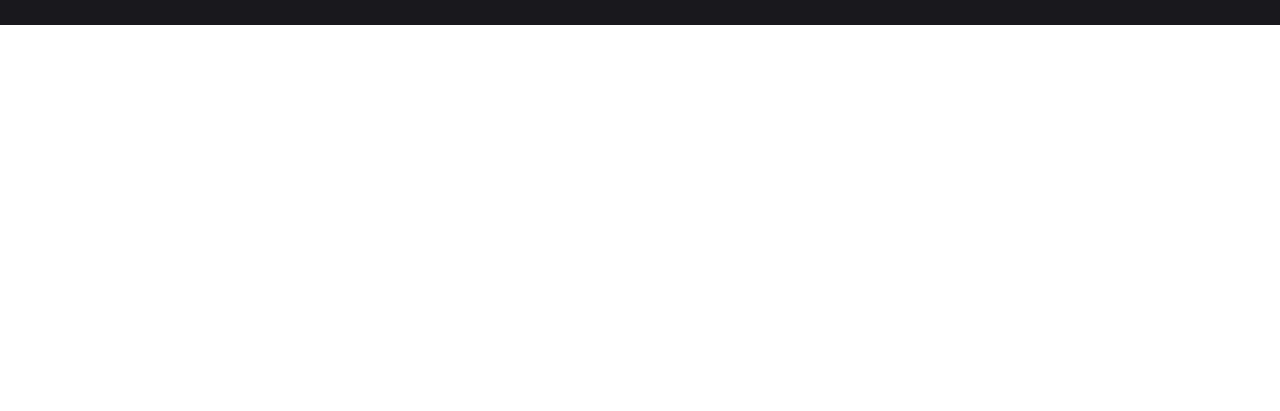
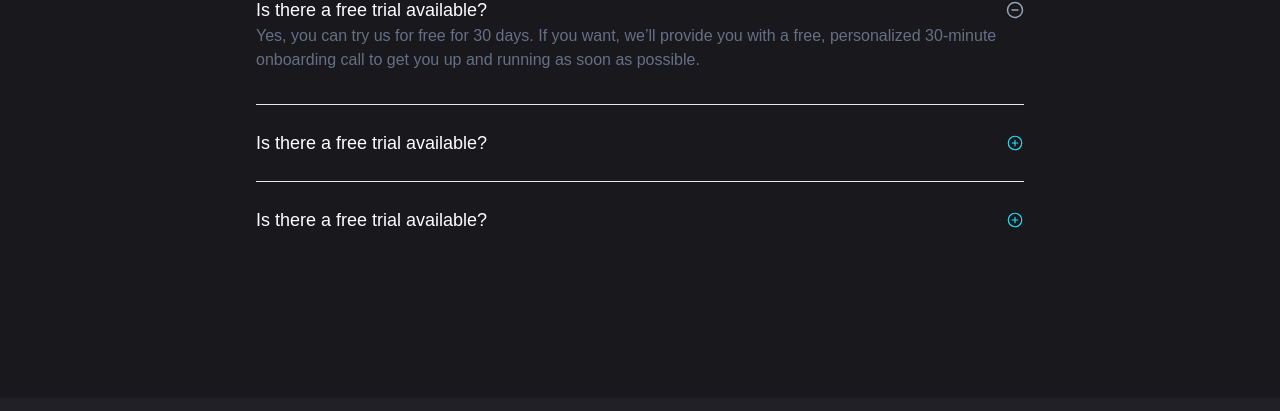
Before and after one commit to Privoce/webrowse-landing, a Gatsby site: page /pricing in a window 1280 px wide. Shown: the part 2389-2800 px from the top of the page. Before the commit the page ends 2414 px from the top, so only its background shows below. Built offline with nearby package versions, Linux system fonts and the light colour scheme; Gatsby itself is replaced by a stand-in of ours.

Commit message:
feat: faq

```diff
--- a/src/pages/pricing.js
+++ b/src/pages/pricing.js
@@ -1,6 +1,8 @@
-import React, { useState } from "react"
+import React, { useRef, useState } from "react"
 import styled, { keyframes } from 'styled-components';
 import { FaTwitter, FaGithub } from 'react-icons/fa'
+import { IoAddCircleOutline } from 'react-icons/io5'
+import { FiMinusCircle } from 'react-icons/fi'
 import ScrollSpy from 'react-scrollspy-navigation';
 import TypeForm from "../components/TypeForm";
 import SEO from '../components/SEO/webrowse';
@@ -397,6 +399,72 @@ const StyledContainer = styled.section`
       }
     }
 `;
+const StyledFAQ = styled.section`
+ background-color:#19181D;
+ color: #fff;
+ display: flex;
+ flex-direction: column;
+ align-items: center;
+ padding:140px 0;
+ .header{
+  font-weight: 600;
+  font-size: 36px;
+  line-height: 44px;
+  margin-bottom: 20px;
+ }
+ .desc{
+  font-weight: normal;
+  font-size: 20px;
+  line-height: 30px;
+  margin-bottom: 64px;
+ }
+ .list{
+   display: flex;
+   flex-direction: column;
+   width: 768px;
+   .ask{
+     border-top: 1px solid #E4E7EC;
+     padding-top: 24px;
+     padding-bottom: 24px;
+    font-weight: 500;
+    font-size: 18px;
+    line-height: 28px;
+    display: flex;
+    align-items: center;
+    justify-content: space-between;
+    .toggle{
+      cursor: pointer;
+      &.collapse{
+        display: none;
+      }
+      &.expand{
+        display: block;
+      }
+    }
+
+    &.expand {
+      padding-bottom: 0;
+      .expand{
+        display: none;
+      }
+      .collapse{
+        display: block;
+      }
+    }
+    &.expand + .ans{
+      display: block;
+    }
+   }
+   .ans{
+     display: none;
+     color: #667085;
+      font-weight: normal;
+      font-size: 16px;
+      line-height: 24px;
+      padding-bottom: 32px;
+   }
+ }
+`;
 const StyledFooter = styled.footer`
     background-color:#19181D;
     padding:0 112px;
@@ -490,8 +558,19 @@ const StyledNewsletter = styled.section`
 const Prices = {
   mon: 8,
   ann: 12
-}
+};
+const Questions = [{
+  ask: 'Is there a free trial available?',
+  ans: 'Yes, you can try us for free for 30 days. If you want, we’ll provide you with a free, personalized 30-minute onboarding call to get you up and running as soon as possible.'
+}, {
+  ask: 'Is there a free trial available?',
+  ans: 'Yes, you can try us for free for 30 days. If you want, we’ll provide you with a free, personalized 30-minute onboarding call to get you up and running as soon as possible.'
+}, {
+  ask: 'Is there a free trial available?',
+  ans: 'Yes, you can try us for free for 30 days. If you want, we’ll provide you with a free, personalized 30-minute onboarding call to get you up and running as soon as possible.'
+},]
 const PricingPage = () => {
+  const faqsRef = useRef(null)
   const [plan, setPlan] = useState('mon')
   const [typeformVisible, setTypeformVisible] = useState(false);
   const toggleTypeForm = () => {
@@ -499,6 +578,13 @@ const PricingPage = () => {
   }
   const handleSelectPlan = () => {
     setPlan(prev => prev == 'mon' ? 'ann' : 'mon')
+  }
+  const handleFaqToggle = ({ currentTarget }) => {
+    [...faqsRef.current.querySelectorAll('.ask')].forEach(node => {
+      node.classList.remove('expand')
+    })
+    console.log({ currentTarget });
+    currentTarget.parentElement.classList.toggle('expand');
   }
   return (
     <>
@@ -648,6 +734,18 @@ const PricingPage = () => {
             </div>
           </div>
         </section>
+        <StyledFAQ>
+          <h3 className="header">Frequently asked questions</h3>
+          <p className="desc">Everything you need to know about the product and billing.</p>
+          <dl className="list" ref={faqsRef}>
+            {Questions.map(({ ask, ans }, idx) => {
+              return <>
+                <dt key={idx} className={`ask ${idx == 0 ? 'expand' : ''}`}>{ask} <FiMinusCircle onClick={handleFaqToggle} className="collapse toggle" color="#98A2B3" />  <IoAddCircleOutline onClick={handleFaqToggle} className="expand toggle" color="#1FE1F9" /></dt>
+                <dd key={idx} className="ans">{ans}</dd>
+              </>
+            })}
+          </dl>
+        </StyledFAQ>
         <StyledNewsletter className="newsletter">
           <div className="wrapper">
 
@@ -663,6 +761,7 @@ const PricingPage = () => {
               <span className="tip">No Spam. Ever.</span>
             </div>
           </div>
+
         </StyledNewsletter>
       </StyledContainer>
       <StyledFooter>
```
